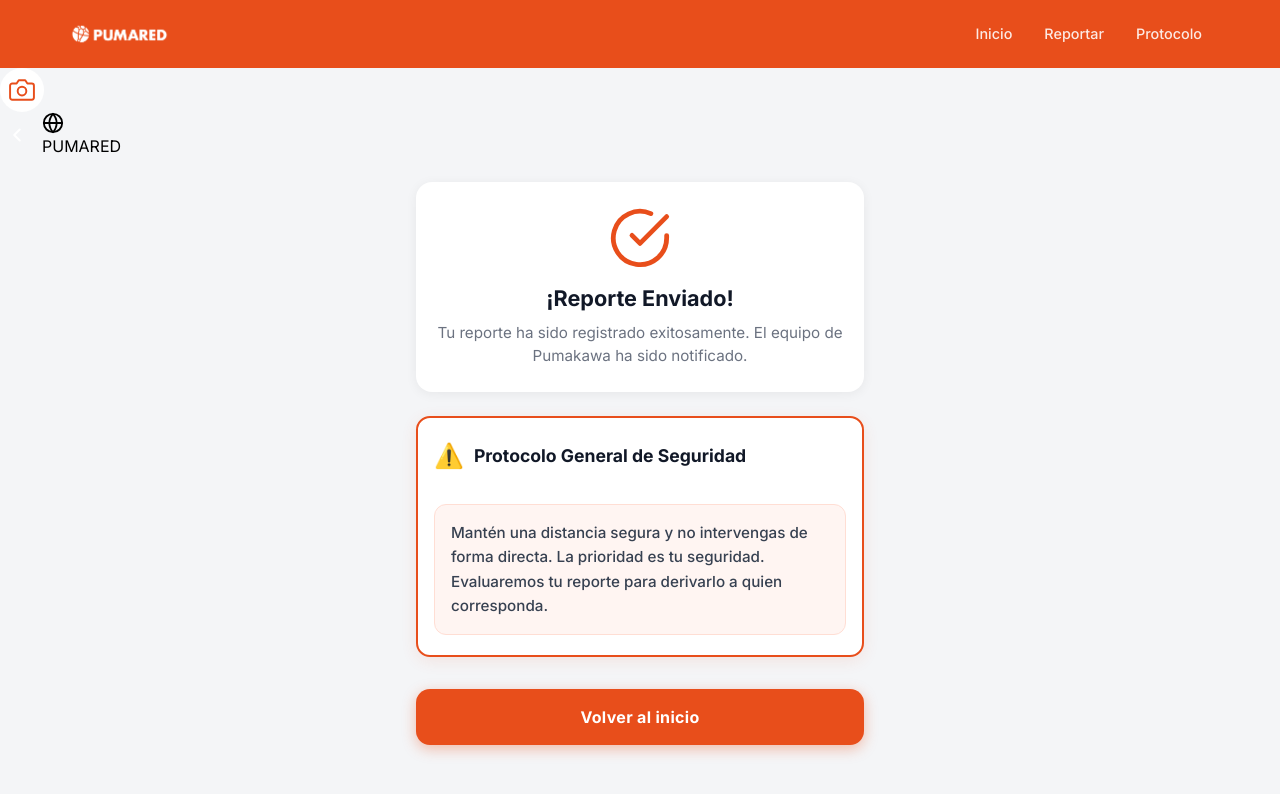
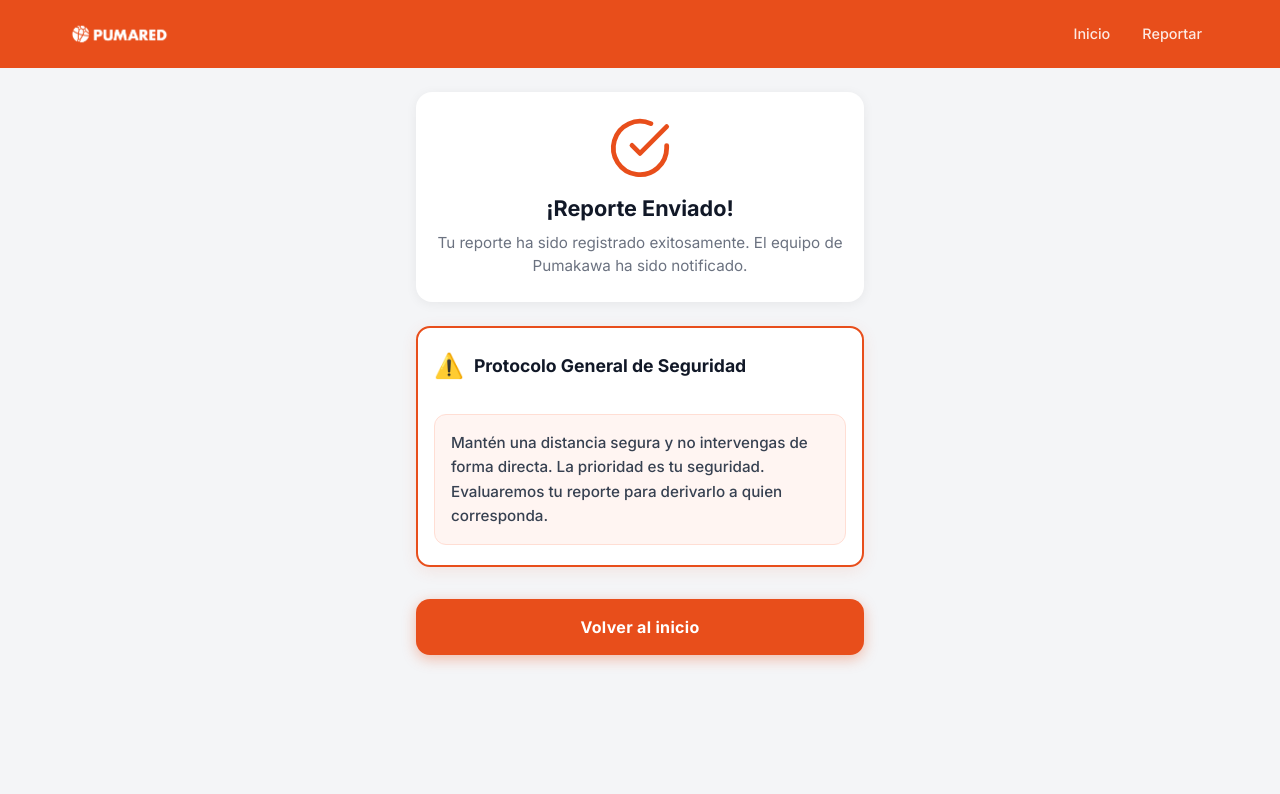
Before and after one commit to DiegoBottegoni/pumakawa-red-frontend, a React (Vite) app: page /protocolos in a window 1280 px wide. Shown: the top 794 px of the page. Built offline with nearby package versions, Linux system fonts and the light colour scheme.

Commit message:
errores protocolos

```diff
--- a/src/components/NavBar.jsx
+++ b/src/components/NavBar.jsx
@@ -4,16 +4,15 @@ import "./NavBar.css";
 
 /* ── Nav links ─────────────────────────────────────────────── */
 const NAV_LINKS = [
-  { label: "Inicio",    href: "/home" },
-  { label: "Reportar",  href: "/reportar" },
-  { label: "Protocolo", href: "/protocolo" },
+  { label: "Inicio", href: "/home" },
+  { label: "Reportar", href: "/reportar" }
 ];
 
 /* ── Icons ──────────────────────────────────────────────────── */
 const IconMenu = () => (
   <svg width="22" height="22" viewBox="0 0 24 24" fill="none"
     stroke="currentColor" strokeWidth="2.2" strokeLinecap="round">
-    <line x1="3" y1="6"  x2="21" y2="6"  />
+    <line x1="3" y1="6" x2="21" y2="6" />
     <line x1="3" y1="12" x2="21" y2="12" />
     <line x1="3" y1="18" x2="21" y2="18" />
   </svg>
@@ -22,8 +21,8 @@ const IconMenu = () => (
 const IconClose = () => (
   <svg width="22" height="22" viewBox="0 0 24 24" fill="none"
     stroke="currentColor" strokeWidth="2.2" strokeLinecap="round">
-    <line x1="18" y1="6"  x2="6"  y2="18" />
-    <line x1="6"  y1="6"  x2="18" y2="18" />
+    <line x1="18" y1="6" x2="6" y2="18" />
+    <line x1="6" y1="6" x2="18" y2="18" />
   </svg>
 );
 
--- a/src/components/Protocolos/Protocolos.jsx
+++ b/src/components/Protocolos/Protocolos.jsx
@@ -74,27 +74,6 @@ const Protocolos = () => {
 
   return (
     <div className="rf-page">
-      <header className="rf-header">
-        <div className="rf-header-left">
-          <div className="rf-avatar">
-            <IconPuma />
-          </div>
-        </div>
-        <div style={{ display: "flex", alignItems: "center", gap: "8px" }}>
-          <button
-            type="button"
-            className="rf-back-btn"
-            aria-label="Volver"
-            onClick={() => navigate("/")}
-          >
-            <IconArrowLeft />
-          </button>
-          <div className="rf-header-logo">
-            <span className="rf-logo-icon"><IconGlobe /></span>
-            PUMARED
-          </div>
-        </div>
-      </header>
 
       <div className="rf-body">
         <div className="rf-container" style={{ padding: "24px 16px" }}>
```
